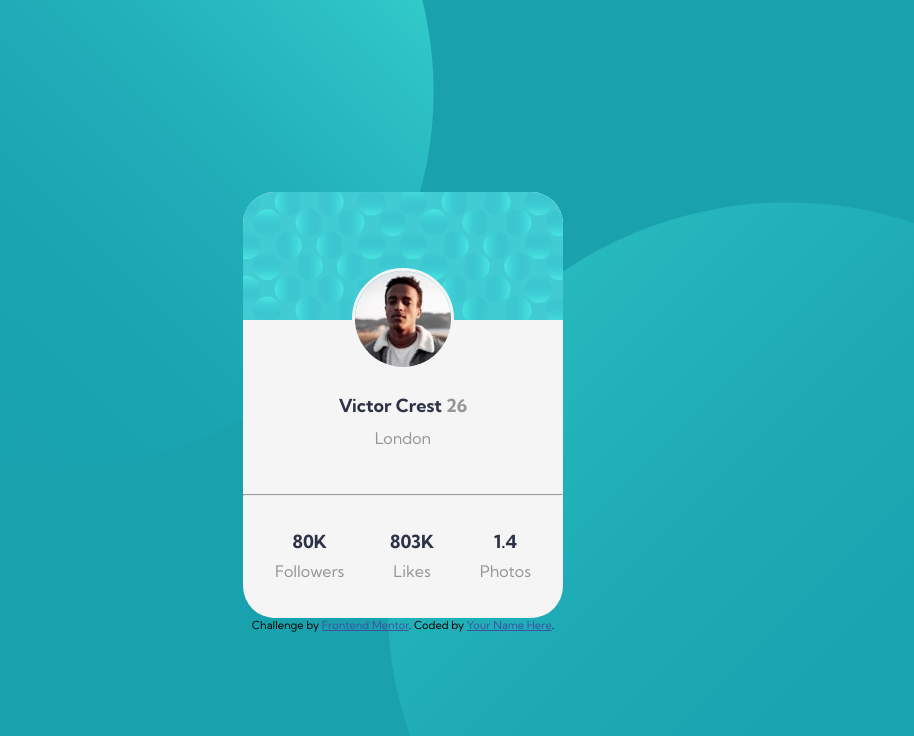
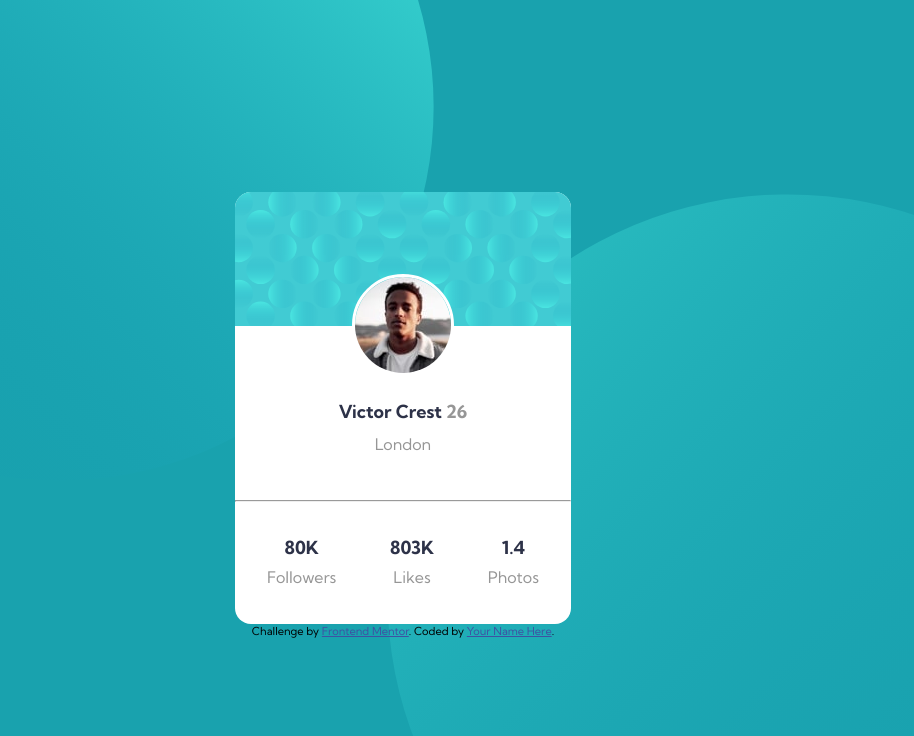
Before and after one commit to M-Kgobe/Profile-card, a plain HTML site: page index.html in a window 1280 px wide. Shown: the whole page, without its empty margins (237-1151 px from the left). Drawn offline with Linux system fonts and the light colour scheme.

Commit message:
Update stylesheet.css

```diff
--- a/stylesheet.css
+++ b/stylesheet.css
@@ -19,22 +19,22 @@ body {
 .card {
   display: flex;
   flex-direction: column;
-  background: whitesmoke;
+  background: white;
   justify-content: center;
   align-items: center;
   margin: 12em auto 0 auto;
   height: fit-content;
   width: 100vw;
-  max-width: 20em;
-  border-radius: 2em;
+  max-width: 21em;
+  border-radius: 1em;
 }
 .pattern_image {
   width: 100%;
-  border-radius: 2em 2em 0 0;
+  border-radius: 1em 1em 0 0;
 }
 .profile_image {
   border-radius: 50%;
-  border: 0.2em solid whitesmoke;
+  border: 0.2em solid white;
   position: relative;
   top: -3.5em;
 }
```
